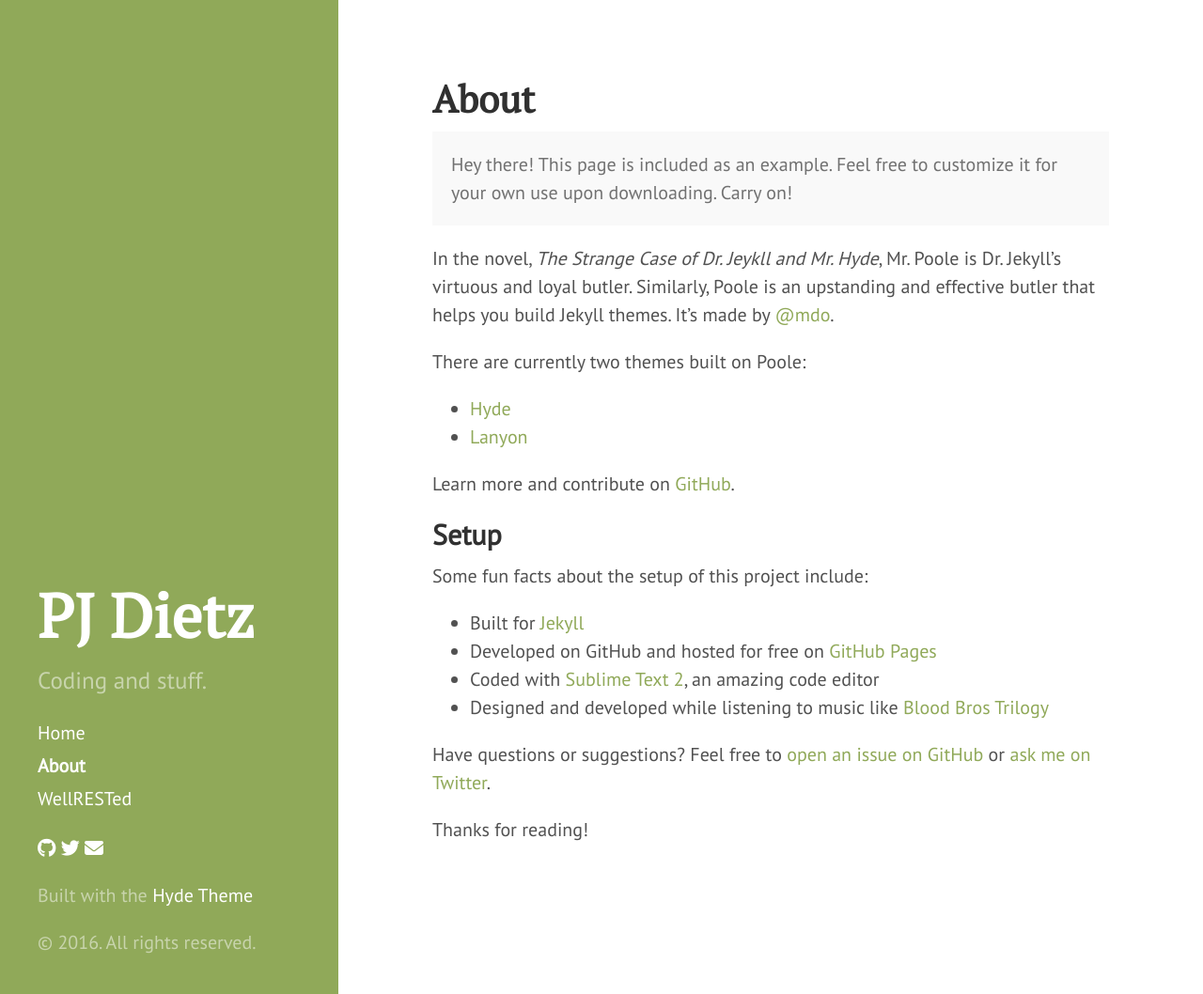
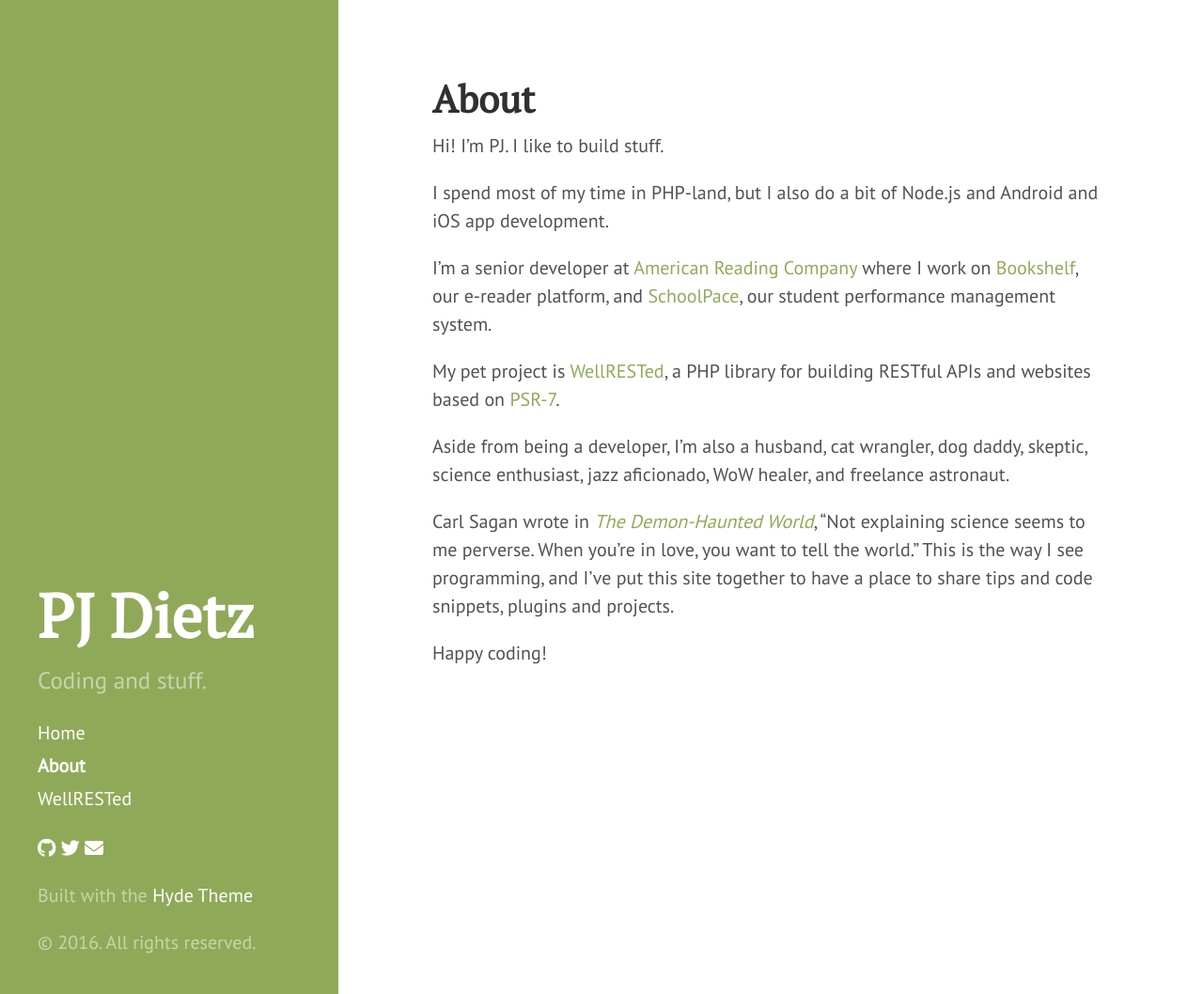
Before and after one commit to pjdietz/pjdietz.github.io, a Jekyll site: the page built from about.md, in a window 1280 px wide and 1058 px high. Shown: the whole window at 94% size. Built offline with Jekyll 4.4.1, drawn with Linux system fonts in a browser that asks for light colours; nearby versions of some CDN libraries.

Commit message:
Write about page

```diff
--- a/about.md
+++ b/about.md
@@ -3,28 +3,16 @@
 title: About
 ---
 
-<p class="message">
-  Hey there! This page is included as an example. Feel free to customize it for your own use upon downloading. Carry on!
-</p>
+Hi! I'm PJ. I like to build stuff.
 
-In the novel, *The Strange Case of Dr. Jeykll and Mr. Hyde*, Mr. Poole is Dr. Jekyll's virtuous and loyal butler. Similarly, Poole is an upstanding and effective butler that helps you build Jekyll themes. It's made by [@mdo](https://twitter.com/mdo).
+I spend most of my time in PHP-land, but I also do a bit of Node.js and Android and iOS app development.
 
-There are currently two themes built on Poole:
+I'm a senior developer at [American Reading Company](https://www.americanreading.com) where I work on [Bookshelf](https://www.arcbookshelf.com), our e-reader platform, and [SchoolPace](https://www.schoolpace.com), our student performance management system.
 
-* [Hyde](http://hyde.getpoole.com)
-* [Lanyon](http://lanyon.getpoole.com)
+My pet project is [WellRESTed](http://www.wellrested.org), a PHP library for building RESTful APIs and websites based on [PSR-7](http://www.php-fig.org/psr/psr-7/).
 
-Learn more and contribute on [GitHub](https://github.com/poole).
+Aside from being a developer, I'm also a husband, cat wrangler, dog daddy, skeptic, science enthusiast, jazz aficionado, WoW healer, and freelance astronaut.
 
-## Setup
+Carl Sagan wrote in *[The Demon-Haunted World](https://www.amazon.com/Demon-Haunted-World-Science-Candle-Dark/dp/0345409469)*, “Not explaining science seems to me perverse. When you’re in love, you want to tell the world.” This is the way I see programming, and I’ve put this site together to have a place to share tips and code snippets, plugins and projects.
 
-Some fun facts about the setup of this project include:
-
-* Built for [Jekyll](http://jekyllrb.com)
-* Developed on GitHub and hosted for free on [GitHub Pages](https://pages.github.com)
-* Coded with [Sublime Text 2](http://sublimetext.com), an amazing code editor
-* Designed and developed while listening to music like [Blood Bros Trilogy](https://soundcloud.com/maddecent/sets/blood-bros-series)
-
-Have questions or suggestions? Feel free to [open an issue on GitHub](https://github.com/poole/issues/new) or [ask me on Twitter](https://twitter.com/mdo).
-
-Thanks for reading!
+Happy coding!
```
